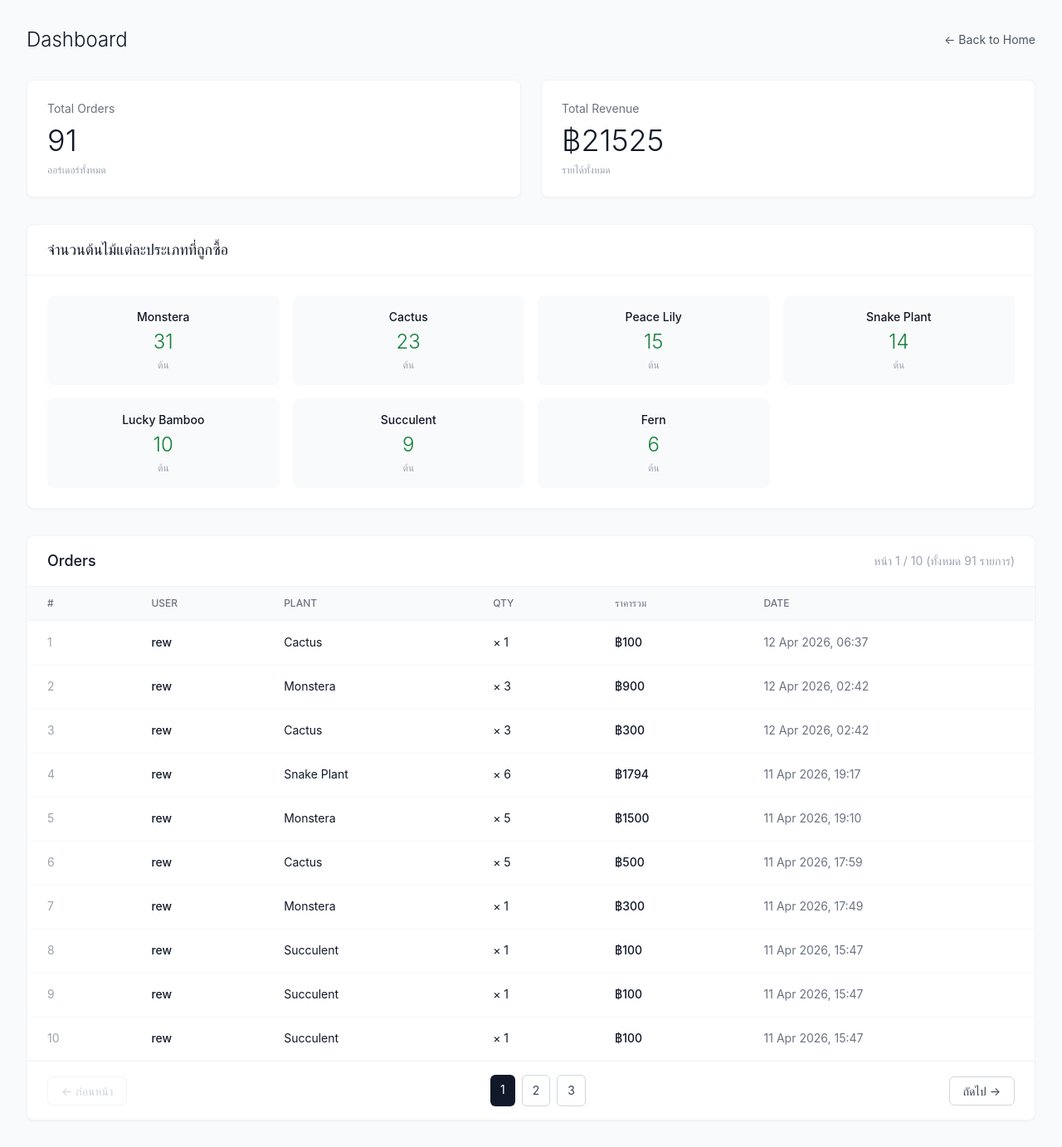
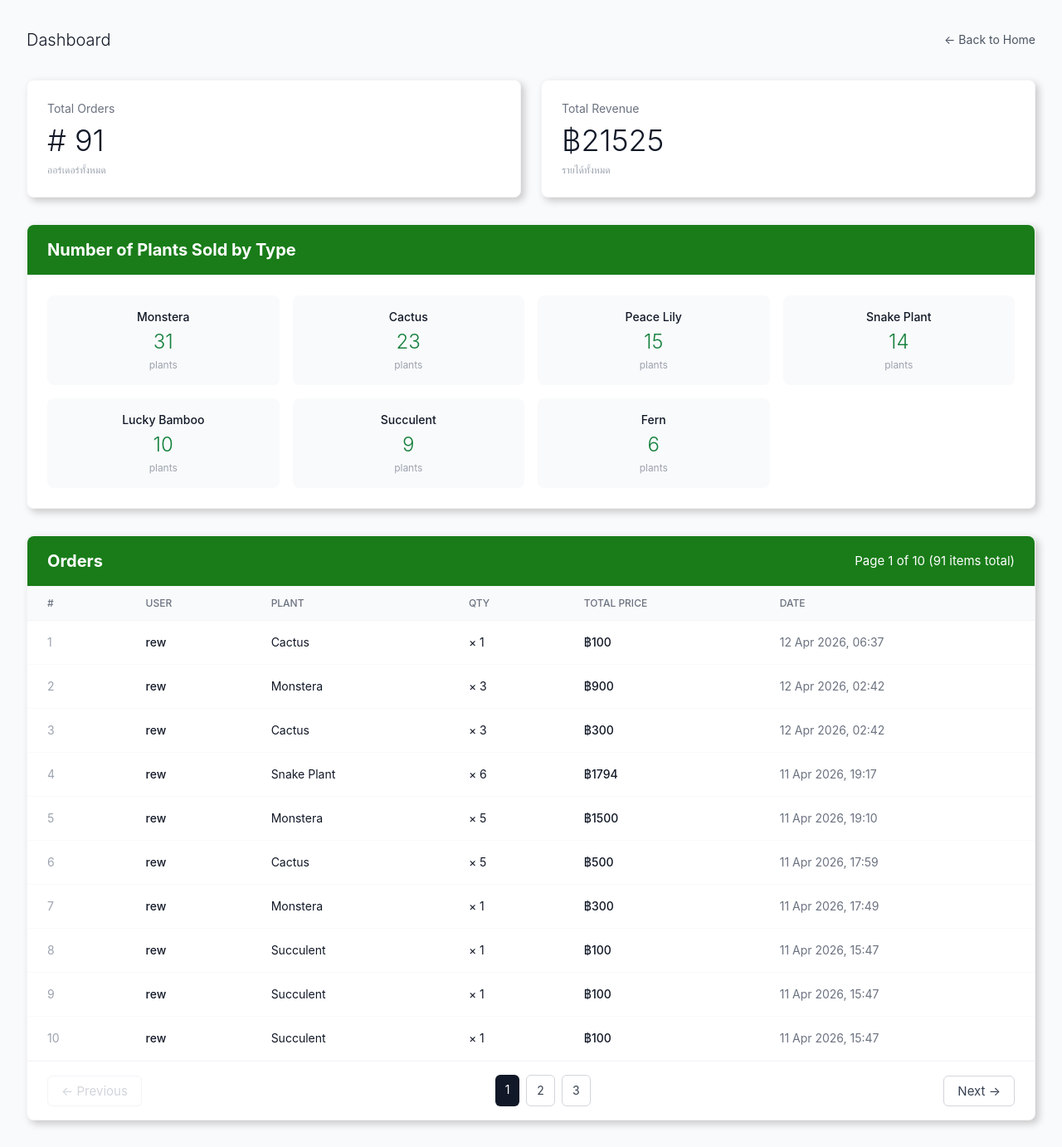
Before and after one commit to khunfriend/my-project, a Django app: page /dashboard/ in a window 1280 px wide. Shown: the whole page at 83% size. Run offline with Django 5.2, Linux system fonts and the light colour scheme; a user stored in the database is signed in; data comes from the database, SQL or seed files in the repository; both versions use the stored data as it was after the commit; some libraries are stand-ins or nearby versions.

Commit message:
edit all part1

```diff
--- a/accounts/templates/dashboard.html
+++ b/accounts/templates/dashboard.html
@@ -7,6 +7,10 @@
         body {
             font-family: -apple-system, BlinkMacSystemFont, 'Segoe UI', Roboto, sans-serif;
         }
+        .shadow { box-shadow: 4px 4px 10px rgba(12, 2, 2, 0.2) !important; }
+        .colgreen { background-color: rgb(25, 124, 25); }
+        .colwhite { color: rgb(255, 255, 255) !important; font-weight: bold !important; font-size: 20px !important; }
+        .colblack { color: black; font-size: 15px !important;}
     </style>
 </head>
 
@@ -15,7 +19,7 @@
 
     <!-- Header -->
     <div class="flex justify-between items-center mb-8">
-        <h1 class="text-2xl font-light text-gray-900">Dashboard</h1>
+        <h1 class="text-2xl font-light text-gray-900" style="font-size: 20px;">Dashboard</h1>
         <a href="{% url 'home' %}" class="text-sm text-gray-600 hover:text-gray-900">
             ← Back to Home
         </a>
@@ -23,12 +27,12 @@
 
     <!-- Summary Cards -->
     <div class="grid grid-cols-1 sm:grid-cols-2 gap-6 mb-8">
-        <div class="bg-white rounded-lg p-6 border border-gray-100 shadow-sm">
+        <div class="bg-white rounded-lg p-6 border border-gray-100 shadow-sm shadow">
             <p class="text-sm text-gray-500 mb-2">Total Orders</p>
-            <p class="text-4xl font-light text-gray-900">{{ total_orders }}</p>
+            <p class="text-4xl font-light text-gray-900"># {{ total_orders }}</p>
             <p class="text-xs text-gray-400 mt-2">ออร์เดอร์ทั้งหมด</p>
         </div>
-        <div class="bg-white rounded-lg p-6 border border-gray-100 shadow-sm">
+        <div class="bg-white rounded-lg p-6 border border-gray-100 shadow-sm shadow">
             <p class="text-sm text-gray-500 mb-2">Total Revenue</p>
             <p class="text-4xl font-light text-gray-900">฿{{ total_revenue }}</p>
             <p class="text-xs text-gray-400 mt-2">รายได้ทั้งหมด</p>
@@ -36,9 +40,9 @@
     </div>
 
     <!-- จำนวนต้นไม้แต่ละประเภท -->
-    <div class="bg-white rounded-lg border border-gray-100 shadow-sm mb-8">
-        <div class="px-6 py-4 border-b border-gray-100">
-            <h2 class="text-lg font-medium text-gray-900">จำนวนต้นไม้แต่ละประเภทที่ถูกซื้อ</h2>
+    <div class="bg-white rounded-lg border border-gray-100 shadow-sm mb-8 shadow">
+        <div class="px-6 py-4 border-b border-gray-100 colgreen" style="border-radius: 0.5rem 0.5rem 0px 0px; overflow: hidden !important">
+            <h2 class="text-lg font-medium text-gray-900 colwhite">Number of Plants Sold by Type</h2>
         </div>
         <div class="p-6">
             <div class="grid grid-cols-2 sm:grid-cols-3 lg:grid-cols-4 gap-4">
@@ -46,7 +50,7 @@
                 <div class="bg-gray-50 rounded-lg p-4 text-center">
                     <p class="text-sm font-medium text-gray-900 mb-1">{{ item.plant__name }}</p>
                     <p class="text-2xl font-light text-green-700">{{ item.total_qty }}</p>
-                    <p class="text-xs text-gray-400 mt-1">ต้น</p>
+                    <p class="text-xs text-gray-400 mt-1">plants</p>
                 </div>
                 {% empty %}
                 <p class="text-sm text-gray-400">ยังไม่มีข้อมูล</p>
@@ -56,12 +60,12 @@
     </div>
 
     <!-- Order List + Pagination -->
-    <div class="bg-white rounded-lg border border-gray-100 shadow-sm">
-        <div class="px-6 py-4 border-b border-gray-100 flex justify-between items-center">
-            <h2 class="text-lg font-medium text-gray-900">Orders</h2>
-            <span class="text-sm text-gray-400">
-                หน้า {{ page_obj.number }} / {{ page_obj.paginator.num_pages }}
-                (ทั้งหมด {{ page_obj.paginator.count }} รายการ)
+    <div class="bg-white rounded-lg border border-gray-100 shadow-sm shadow">
+        <div class="px-6 py-4 border-b border-gray-100 flex justify-between items-center colgreen" style="border-radius: 0.5rem 0.5rem 0px 0px; overflow: hidden !important">
+            <h2 class="text-lg font-medium text-gray-900 colwhite">Orders</h2>
+            <span class="text-sm text-gray-400" style="color: white; font-size: 15px;">
+                Page {{ page_obj.number }} of {{ page_obj.paginator.num_pages }}
+                ({{ page_obj.paginator.count }} items total)
             </span>
         </div>
 
@@ -73,7 +77,7 @@
                         <th class="text-left py-3 px-6 text-xs font-medium text-gray-500 uppercase">User</th>
                         <th class="text-left py-3 px-6 text-xs font-medium text-gray-500 uppercase">Plant</th>
                         <th class="text-left py-3 px-6 text-xs font-medium text-gray-500 uppercase">Qty</th>
-                        <th class="text-left py-3 px-6 text-xs font-medium text-gray-500 uppercase">ราคารวม</th>
+                        <th class="text-left py-3 px-6 text-xs font-medium text-gray-500 uppercase">Total Price</th>
                         <th class="text-left py-3 px-6 text-xs font-medium text-gray-500 uppercase">Date</th>
                     </tr>
                 </thead>
@@ -104,12 +108,12 @@
             <div>
                 {% if page_obj.has_previous %}
                 <a href="?page={{ page_obj.previous_page_number }}"
-                   class="px-4 py-2 text-sm border border-gray-300 rounded-md text-gray-700 hover:bg-gray-50">
-                    ← ก่อนหน้า
+                   class="px-4 py-2 text-sm border border-gray-300 rounded-md text-gray-700 hover:bg-gray-50 colblack">
+                    ← Previous
                 </a>
                 {% else %}
-                <span class="px-4 py-2 text-sm border border-gray-100 rounded-md text-gray-300 cursor-not-allowed">
-                    ← ก่อนหน้า
+                <span class="px-4 py-2 text-sm border border-gray-100 rounded-md text-gray-300 cursor-not-allowed colblack">
+                    ← Previous
                 </span>
                 {% endif %}
             </div>
@@ -130,12 +134,12 @@
             <div>
                 {% if page_obj.has_next %}
                 <a href="?page={{ page_obj.next_page_number }}"
-                   class="px-4 py-2 text-sm border border-gray-300 rounded-md text-gray-700 hover:bg-gray-50">
-                    ถัดไป →
+                   class="px-4 py-2 text-sm border border-gray-300 rounded-md text-gray-700 hover:bg-gray-50 colblack">
+                    Next →
                 </a>
                 {% else %}
-                <span class="px-4 py-2 text-sm border border-gray-100 rounded-md text-gray-300 cursor-not-allowed">
-                    ถัดไป →
+                <span class="px-4 py-2 text-sm border border-gray-100 rounded-md text-gray-300 cursor-not-allowed colblack">
+                    Next →
                 </span>
                 {% endif %}
             </div>
```
Also changed, not shown: accounts/templates/login.html (+3 -10 lines), db.sqlite3.
